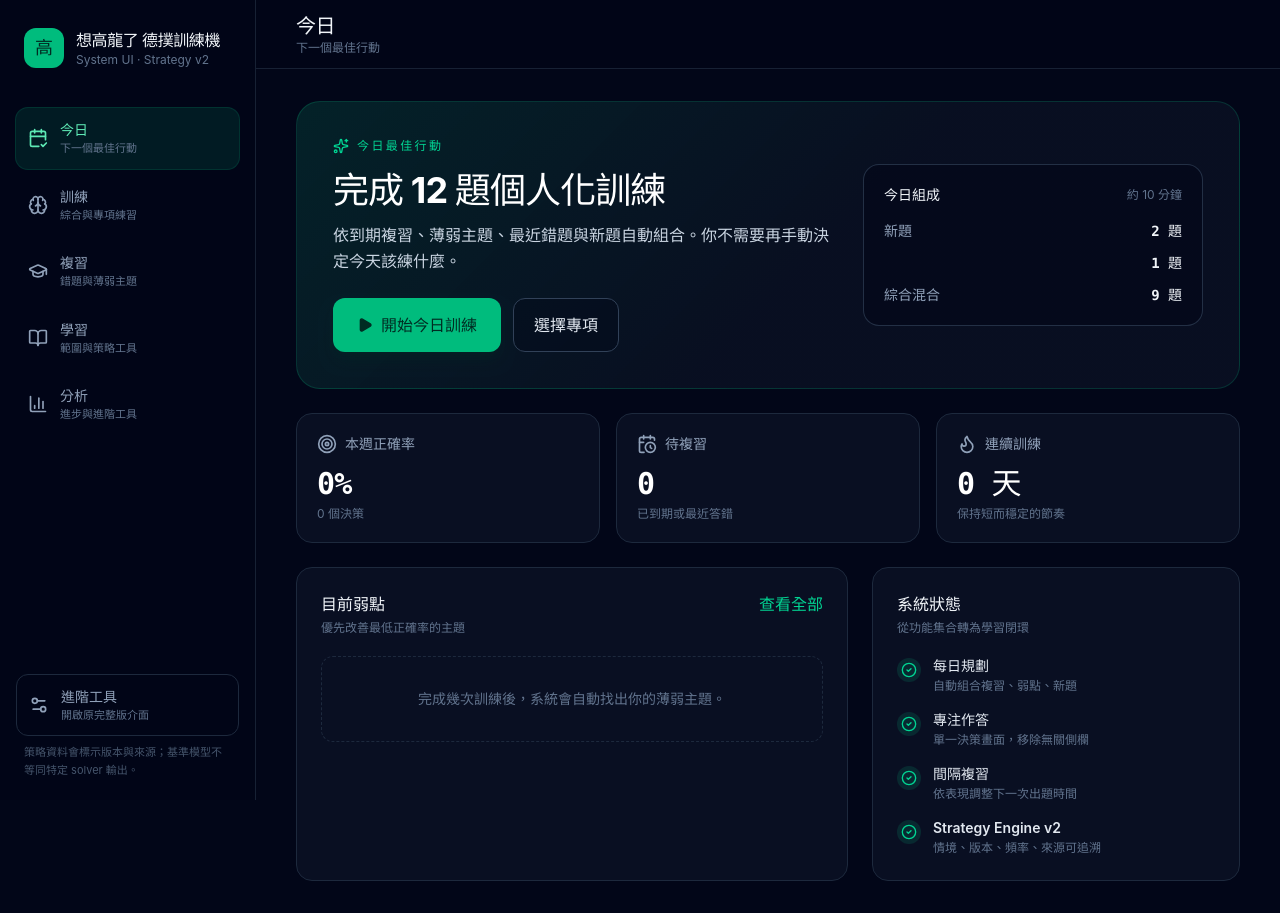
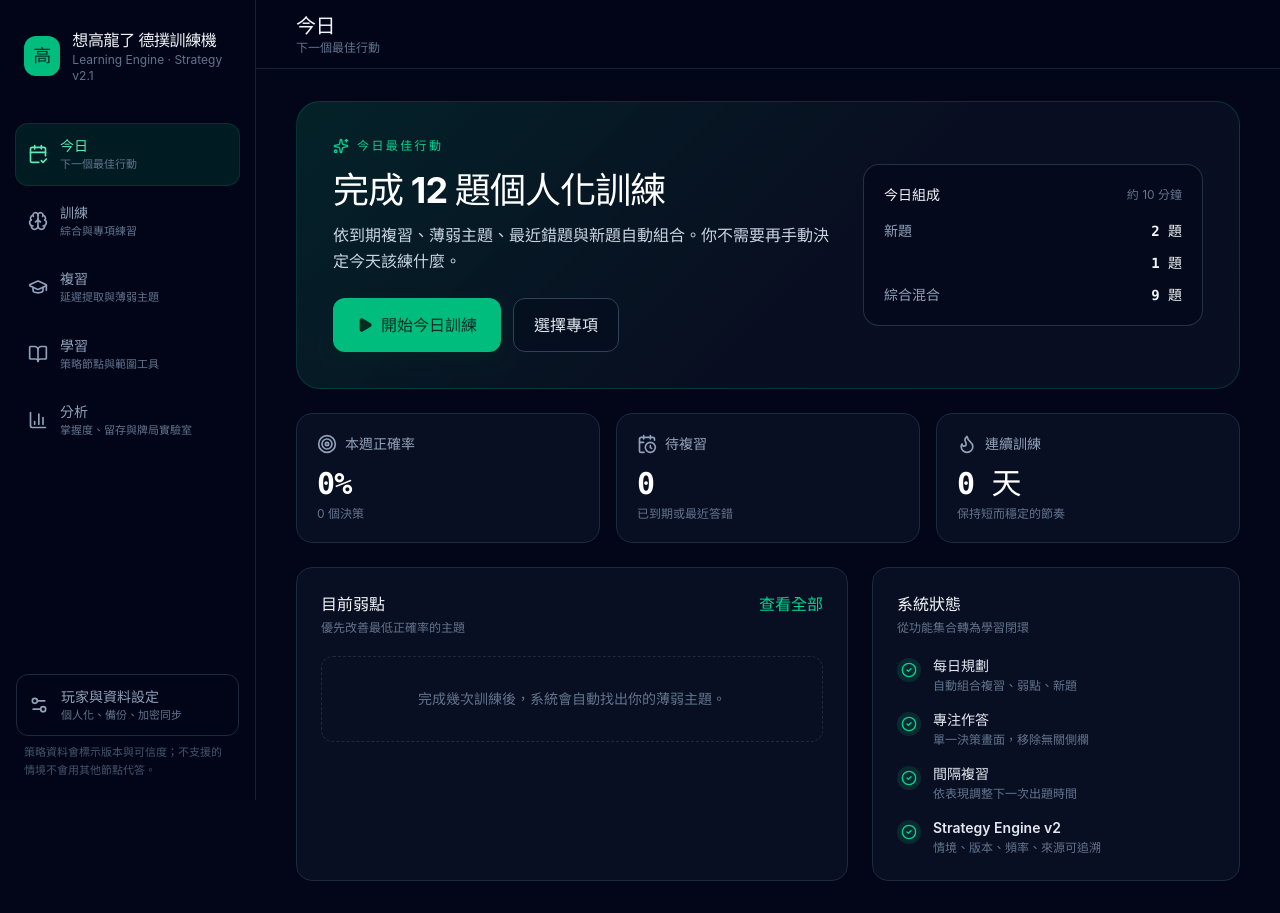
Before and after one commit to linwuyen/poker-coach-pro, a React (Vite) app: page / in a window 1280 px wide. Built offline with nearby package versions, Linux system fonts and the light colour scheme.

Commit message:
refactor: replace legacy entry with player settings

```diff
--- a/src/app/AppShell.tsx
+++ b/src/app/AppShell.tsx
@@ -6,93 +6,37 @@ export type AppPage = 'today' | 'train' | 'review' | 'learn' | 'analysis';
 const NAV_ITEMS: Array<{ id: AppPage; label: string; description: string; icon: typeof CalendarCheck2 }> = [
   { id: 'today', label: '今日', description: '下一個最佳行動', icon: CalendarCheck2 },
   { id: 'train', label: '訓練', description: '綜合與專項練習', icon: Brain },
-  { id: 'review', label: '複習', description: '錯題與薄弱主題', icon: GraduationCap },
-  { id: 'learn', label: '學習', description: '範圍與策略工具', icon: BookOpen },
-  { id: 'analysis', label: '分析', description: '進步與進階工具', icon: BarChart3 },
+  { id: 'review', label: '複習', description: '延遲提取與薄弱主題', icon: GraduationCap },
+  { id: 'learn', label: '學習', description: '策略節點與範圍工具', icon: BookOpen },
+  { id: 'analysis', label: '分析', description: '掌握度、留存與牌局實驗室', icon: BarChart3 },
 ];
 
 interface AppShellProps {
   page: AppPage;
   onPageChange: (page: AppPage) => void;
   children: ReactNode;
-  onOpenLegacy: () => void;
+  onOpenSettings: () => void;
 }
 
-export function AppShell({ page, onPageChange, children, onOpenLegacy }: AppShellProps) {
+export function AppShell({ page, onPageChange, children, onOpenSettings }: AppShellProps) {
   const current = NAV_ITEMS.find(item => item.id === page) || NAV_ITEMS[0];
   return (
     <div className="min-h-screen bg-slate-950 text-slate-100">
       <aside className="fixed inset-y-0 left-0 z-30 hidden w-64 border-r border-slate-800/80 bg-slate-950/95 px-4 py-5 backdrop-blur lg:flex lg:flex-col">
         <button type="button" onClick={() => onPageChange('today')} className="flex items-center gap-3 rounded-2xl px-2 py-2 text-left">
           <div className="grid h-10 w-10 place-items-center rounded-xl bg-emerald-500 text-lg font-black text-emerald-950">高</div>
-          <div>
-            <div className="font-semibold tracking-tight">想高龍了 德撲訓練機</div>
-            <div className="text-xs text-slate-500">System UI · Strategy v2</div>
-          </div>
+          <div><div className="font-semibold tracking-tight">想高龍了 德撲訓練機</div><div className="text-xs text-slate-500">Learning Engine · Strategy v2.1</div></div>
         </button>
-
-        <nav className="mt-8 space-y-1.5">
-          {NAV_ITEMS.map(item => {
-            const Icon = item.icon;
-            const active = item.id === page;
-            return (
-              <button
-                key={item.id}
-                type="button"
-                onClick={() => onPageChange(item.id)}
-                className={`flex w-full items-center gap-3 rounded-xl px-3 py-3 text-left transition ${
-                  active ? 'bg-emerald-500/12 text-emerald-300 ring-1 ring-emerald-500/25' : 'text-slate-400 hover:bg-slate-900 hover:text-slate-100'
-                }`}
-              >
-                <Icon className="h-5 w-5 shrink-0" />
-                <span>
-                  <span className="block text-sm font-semibold">{item.label}</span>
-                  <span className="block text-[11px] text-slate-500">{item.description}</span>
-                </span>
-              </button>
-            );
-          })}
-        </nav>
-
-        <div className="mt-auto space-y-2">
-          <button type="button" onClick={onOpenLegacy} className="flex w-full items-center gap-3 rounded-xl border border-slate-800 px-3 py-3 text-left text-slate-400 transition hover:border-slate-700 hover:bg-slate-900 hover:text-slate-100">
-            <Settings2 className="h-5 w-5" />
-            <span>
-              <span className="block text-sm font-semibold">進階工具</span>
-              <span className="block text-[11px] text-slate-500">開啟原完整版介面</span>
-            </span>
-          </button>
-          <p className="px-2 text-[11px] leading-relaxed text-slate-600">策略資料會標示版本與來源；基準模型不等同特定 solver 輸出。</p>
-        </div>
+        <nav className="mt-8 space-y-1.5">{NAV_ITEMS.map(item => { const Icon = item.icon; const active = item.id === page; return <button key={item.id} type="button" onClick={() => onPageChange(item.id)} className={`flex w-full items-center gap-3 rounded-xl px-3 py-3 text-left transition ${active ? 'bg-emerald-500/12 text-emerald-300 ring-1 ring-emerald-500/25' : 'text-slate-400 hover:bg-slate-900 hover:text-slate-100'}`}><Icon className="h-5 w-5 shrink-0" /><span><span className="block text-sm font-semibold">{item.label}</span><span className="block text-[11px] text-slate-500">{item.description}</span></span></button>; })}</nav>
+        <div className="mt-auto space-y-2"><button type="button" onClick={onOpenSettings} className="flex w-full items-center gap-3 rounded-xl border border-slate-800 px-3 py-3 text-left text-slate-400 transition hover:border-slate-700 hover:bg-slate-900 hover:text-slate-100"><Settings2 className="h-5 w-5" /><span><span className="block text-sm font-semibold">玩家與資料設定</span><span className="block text-[11px] text-slate-500">個人化、備份、加密同步</span></span></button><p className="px-2 text-[11px] leading-relaxed text-slate-600">策略資料會標示版本與可信度；不支援的情境不會用其他節點代答。</p></div>
       </aside>
 
       <div className="min-h-screen pb-24 lg:ml-64 lg:pb-0">
-        <header className="sticky top-0 z-20 border-b border-slate-800/80 bg-slate-950/85 px-4 py-3 backdrop-blur md:px-8 lg:px-10">
-          <div className="mx-auto flex max-w-7xl items-center justify-between">
-            <div>
-              <h1 className="text-lg font-semibold tracking-tight md:text-xl">{current.label}</h1>
-              <p className="text-xs text-slate-500">{current.description}</p>
-            </div>
-            <button type="button" onClick={onOpenLegacy} className="rounded-lg border border-slate-800 px-3 py-2 text-xs font-medium text-slate-400 hover:bg-slate-900 hover:text-slate-100 lg:hidden">
-              進階工具
-            </button>
-          </div>
-        </header>
+        <header className="sticky top-0 z-20 border-b border-slate-800/80 bg-slate-950/85 px-4 py-3 backdrop-blur md:px-8 lg:px-10"><div className="mx-auto flex max-w-7xl items-center justify-between"><div><h1 className="text-lg font-semibold tracking-tight md:text-xl">{current.label}</h1><p className="text-xs text-slate-500">{current.description}</p></div><button type="button" onClick={onOpenSettings} className="rounded-lg border border-slate-800 px-3 py-2 text-xs font-medium text-slate-400 hover:bg-slate-900 hover:text-slate-100 lg:hidden">設定</button></div></header>
         <main className="mx-auto max-w-7xl px-4 py-6 md:px-8 md:py-8 lg:px-10">{children}</main>
       </div>
 
-      <nav className="fixed inset-x-0 bottom-0 z-40 grid grid-cols-5 border-t border-slate-800 bg-slate-950/95 px-1 pb-[env(safe-area-inset-bottom)] backdrop-blur lg:hidden">
-        {NAV_ITEMS.map(item => {
-          const Icon = item.icon;
-          const active = item.id === page;
-          return (
-            <button key={item.id} type="button" onClick={() => onPageChange(item.id)} className={`flex min-h-16 flex-col items-center justify-center gap-1 text-[11px] ${active ? 'text-emerald-400' : 'text-slate-500'}`}>
-              <Icon className="h-5 w-5" />
-              {item.label}
-            </button>
-          );
-        })}
-      </nav>
+      <nav className="fixed inset-x-0 bottom-0 z-40 grid grid-cols-5 border-t border-slate-800 bg-slate-950/95 px-1 pb-[env(safe-area-inset-bottom)] backdrop-blur lg:hidden">{NAV_ITEMS.map(item => { const Icon = item.icon; const active = item.id === page; return <button key={item.id} type="button" onClick={() => onPageChange(item.id)} className={`flex min-h-16 flex-col items-center justify-center gap-1 text-[11px] ${active ? 'text-emerald-400' : 'text-slate-500'}`}><Icon className="h-5 w-5" />{item.label}</button>; })}</nav>
     </div>
   );
 }
```
